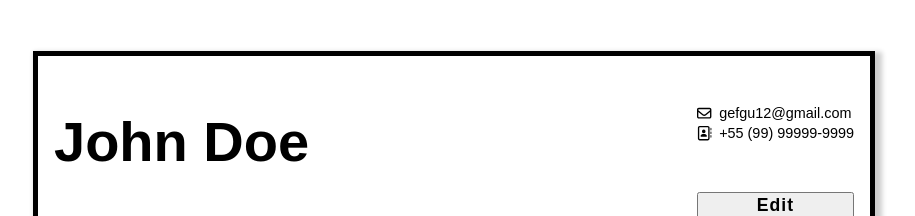
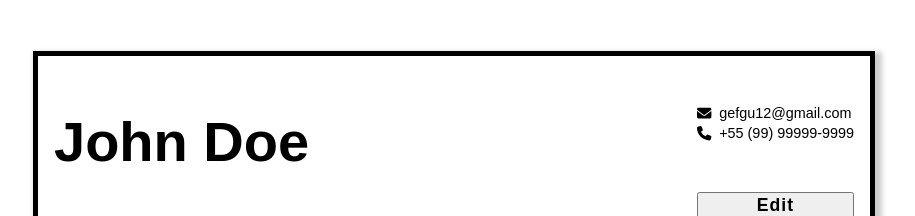
Before and after one commit to gefgu/cv-application, a React (Create React App) app: page / in a window 1280 px wide. Shown: the top 216 px of the page, without its empty margins (186-1101 px from the left). Built offline with nearby package versions, Linux system fonts and the light colour scheme.

Commit message:
Add better icons in contact info

```diff
--- a/src/components/General.js
+++ b/src/components/General.js
@@ -1,6 +1,6 @@
 import React, { Component } from "react";
 import "../styles/general.css";
-import { faEnvelope, faContactBook } from "@fortawesome/free-regular-svg-icons";
+import { faEnvelope, faPhone } from "@fortawesome/free-solid-svg-icons";
 import { FontAwesomeIcon } from "@fortawesome/react-fontawesome";
 
 class General extends Component {
@@ -18,7 +18,7 @@ class General extends Component {
               {email}
             </p>
             <p>
-              <FontAwesomeIcon icon={faContactBook} /> {phone}
+              <FontAwesomeIcon icon={faPhone} /> {phone}
             </p>
           </div>
           <button
@@ -50,7 +50,7 @@ class General extends Component {
               ></input>
             </div>
             <div>
-              <FontAwesomeIcon icon={faContactBook} />
+              <FontAwesomeIcon icon={faPhone} />
               <input
                 type="text"
                 id="phone"
```
